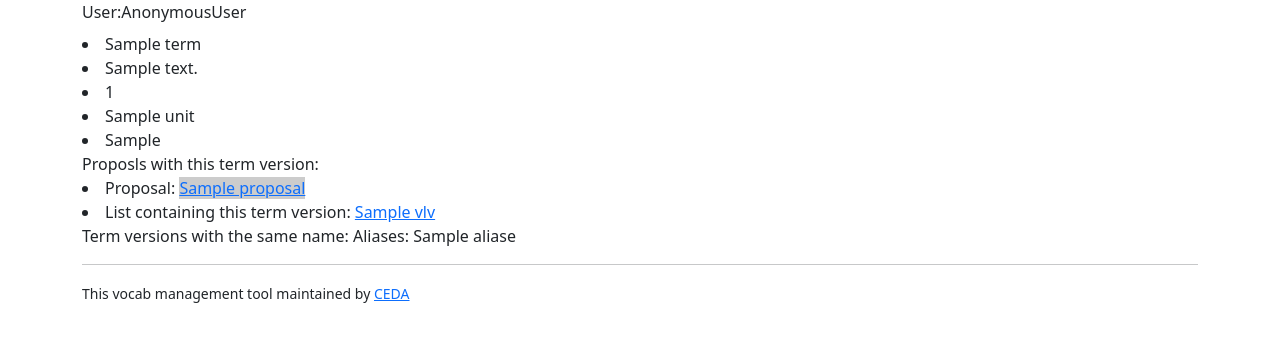
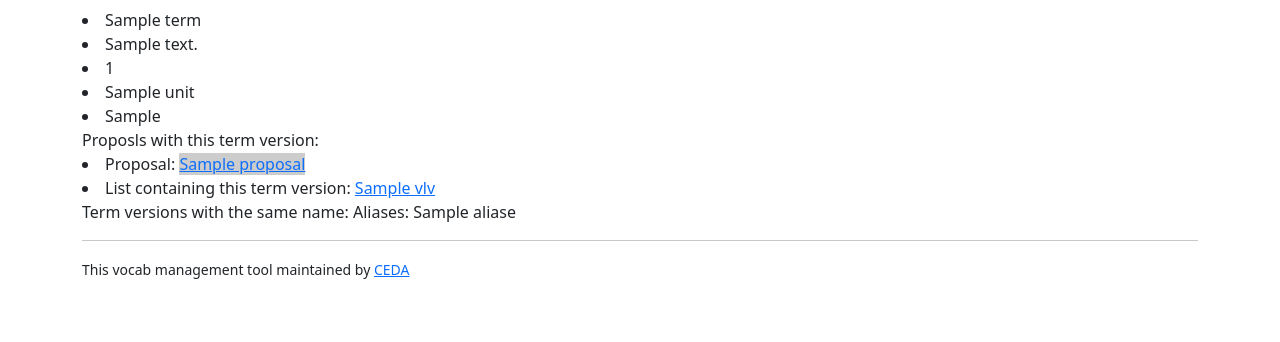
Before and after one commit to cedadev/cf-vocab-editor, a Django app: template vocab/templates/vocab/term.html in a window 1280 px wide. Shown: the part 68-410 px from the top of the page. Run offline with Django 3.2, Linux system fonts and the light colour scheme; the template is opened without the code that fills it: most values are stand-ins (such as "Sample title", 1, 10 or a date in 2020).

Commit message:
remove diagnosic

```diff
--- a/vocab/templates/vocab/base.html
+++ b/vocab/templates/vocab/base.html
@@ -73,7 +73,6 @@ $(function() {
   {% endblock %}
 
   <div class="container">
-    User:{{user}}
 
   <div class="row">
     <div class="col">
```
